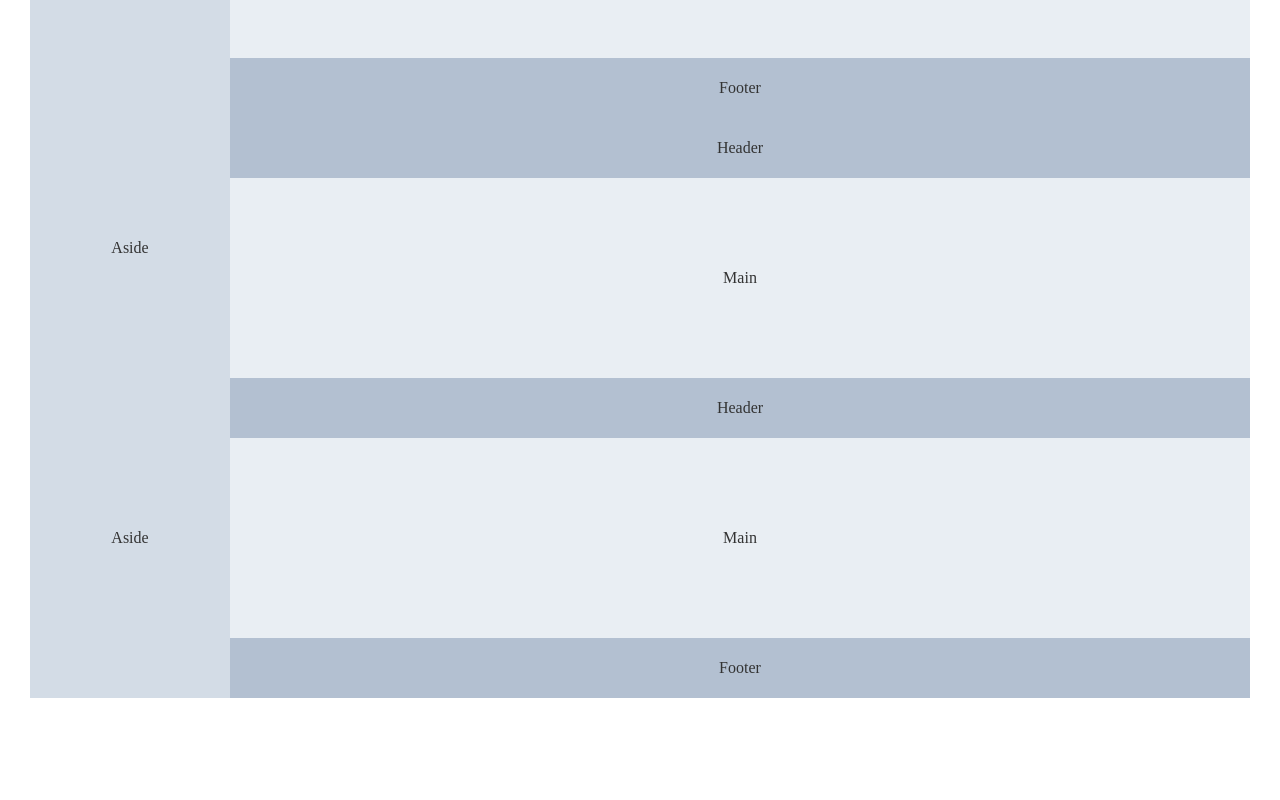
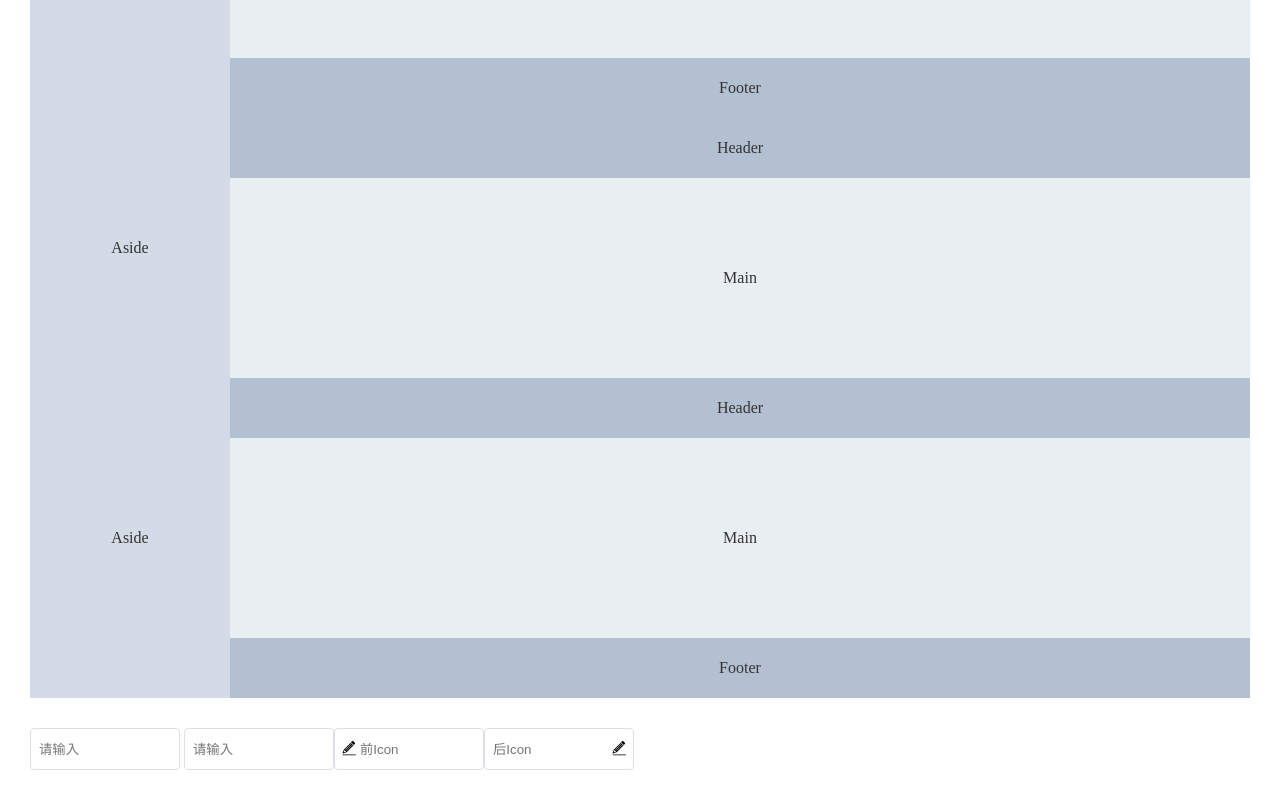
Before and after one commit to IStrangers/Vue2UI, a Vue app: page / in a window 1280 px wide. Shown: the part 1555-2355 px from the top of the page. Before the commit the page ends 2283 px from the top, so only its background shows below. Built offline with nearby package versions, Linux system fonts and the light colour scheme.

Commit message:
202200901

```diff
--- a/src/App.vue
+++ b/src/App.vue
@@ -90,6 +90,35 @@
         </sm-container>
       </sm-container>
     </p>
+    <p>
+      <sm-input
+      v-model="userName"
+      type="text"
+      name="userName"
+      placeholder="请输入"
+      :disabled="userName.length >= 3"
+      :clearable="true">
+      </sm-input>
+      {{userName}}
+      <sm-input
+      v-model="userName"
+      type="password"
+      name="userName"
+      placeholder="请输入"
+      :disabled="userName.length >= 3"
+      :showPassword="true">
+      </sm-input>
+      <sm-input
+      type="text"
+      placeholder="前Icon"
+      prefix-icon="edit">
+      </sm-input>
+      <sm-input
+      type="text"
+      placeholder="后Icon"
+      suffix-icon="edit">
+      </sm-input>
+    </p>
   </div>
 </template>
 
@@ -99,6 +128,11 @@ export default {
   name: 'App',
   components: {
 
+  },
+  data() {
+    return {
+      userName: ""
+    }
   }
 }
 </script>
--- a/src/packages/icon/index.vue
+++ b/src/packages/icon/index.vue
@@ -1,5 +1,5 @@
 <template>
-    <svg :class="getComponentName()" aria-hidden="true">
+    <svg :class="getComponentName()" aria-hidden="true" @click="$emit('click',$event)">
         <use :xlink:href="`#icon-${icon}`"></use>
     </svg>
 </template>
--- a/src/packages/index.js
+++ b/src/packages/index.js
@@ -8,6 +8,7 @@ import Container from "./container/container/index.vue"
 import Footer from "./container/footer/index.vue"
 import Header from "./container/header/index.vue"
 import Main from "./container/main/index.vue"
+import Input from "./input/index.vue"
 
 function install(vue) {
   vue.component(Icon.name,Icon)
@@ -20,6 +21,7 @@ function install(vue) {
   vue.component(Footer.name,Footer)
   vue.component(Header.name,Header)
   vue.component(Main.name,Main)
+  vue.component(Input.name,Input)
 }
 
 if(window.Vue) {
--- /dev/null
+++ b/src/packages/input/index.vue
@@ -0,0 +1,184 @@
+<template>
+  <div :class="inputClass" @mouseenter="isMouseenter=true" @mouseleave="isMouseenter=false">
+    <sm-icon
+    :icon="prefixIcon"
+    v-if="prefixIcon"
+    ></sm-icon>
+
+    <input
+    ref="input"
+    :name="name"
+    :type="inputType"
+    :placeholder="placeholder"
+    :value="value"
+    :disabled="disabled"
+    @input="$emit('input',$event.target.value)"/>
+
+    <sm-icon
+    icon="qingkong"
+    v-if="isClearable"
+    @click="$emit('input','')"
+    @mousedown.native.prevent
+    ></sm-icon>
+
+    <sm-icon
+    icon="eye"
+    v-if="isShowPassword"
+    @click="changePasswordVisible"
+    ></sm-icon>
+
+    <sm-icon
+    :icon="suffixIcon"
+    v-if="suffixIcon"
+    ></sm-icon>
+  </div>
+</template>
+
+<script>
+const name = "sm-input"
+export default {
+  name,
+  props:{
+    name: {
+      type: String,
+      default: null
+    },
+    type: {
+      type: String,
+      default: "text"
+    },
+    placeholder: {
+      type: String,
+      default: "请输入内容"
+    },
+    value: {
+      type: String,
+      default: ""
+    },
+    disabled: {
+      type: Boolean,
+      default: false
+    },
+    clearable: {
+      type: Boolean,
+      default: false
+    },
+    showPassword: {
+      type: Boolean,
+      default: false
+    },
+    prefixIcon: String,
+    suffixIcon: String,
+  },
+  data() {
+    return {
+      isMouseenter: false,
+      passwordVisible: false,
+    }
+  },
+  computed: {
+    inputType() {
+      if(this.passwordVisible) {
+        return "text"
+      }
+      return this.type
+    },
+    inputClass() {
+      const classes = [name]
+      if(this.clearable || this.showPassword || this.suffixIcon) {
+        classes.push(`${name}-suffix-icon`)
+      }
+      if(this.prefixIcon) {
+        classes.push(`${name}-prefix-icon`)
+      }
+      return classes
+    },
+    isClearable() {
+      return (
+        this.clearable &&
+        this.disabled === false &&
+        this.value &&
+        this.isMouseenter
+      )
+    },
+    isShowPassword() {
+      return (
+        this.showPassword &&
+        this.disabled === false &&
+        this.value &&
+        this.isMouseenter
+      )
+    }
+  },
+  methods: {
+    getComponentName() {
+      return name
+    },
+    changePasswordVisible() {
+      this.passwordVisible = !this.passwordVisible
+      this.$nextTick(() => {
+        this.$refs.input.focus()
+      })
+    }
+  }
+}
+</script>
+
+<style lang="scss">
+  @import "../../styles/var.scss";
+
+  .sm-input {
+    display: inline-flex;
+    position: relative;
+
+    input {
+      padding: 8px;
+      width: 150px;
+      height: 42px;
+      border-radius: $border-radius;
+      border: 1px solid $border-color;
+
+      &:focus {
+        border: 1px solid $primary;
+        outline: none;
+      }
+      &[disabled] {
+        cursor: not-allowed;
+        background: #eee;
+      }
+
+    }
+
+  }
+
+  .sm-input-prefix-icon {
+    input {
+      padding-left: 25px;
+    }
+
+    .sm-icon {
+      cursor: pointer;
+      position: absolute;
+      left: 8px;
+      top: 13px;
+      width: 14.5px;
+      height: 14.5px;
+    }
+  }
+
+  .sm-input-suffix-icon {
+    input {
+      padding-right: 25px;
+    }
+
+    .sm-icon {
+      cursor: pointer;
+      position: absolute;
+      right: 8px;
+      top: 13px;
+      width: 14.5px;
+      height: 14.5px;
+    }
+  }
+
+</style>
--- a/src/styles/var.scss
+++ b/src/styles/var.scss
@@ -1,4 +1,5 @@
 $border-radius: 4px;
+$border-color: #dcdfe6;
 
 $primary: #409EFF;
 $success: #67C23A;
```
